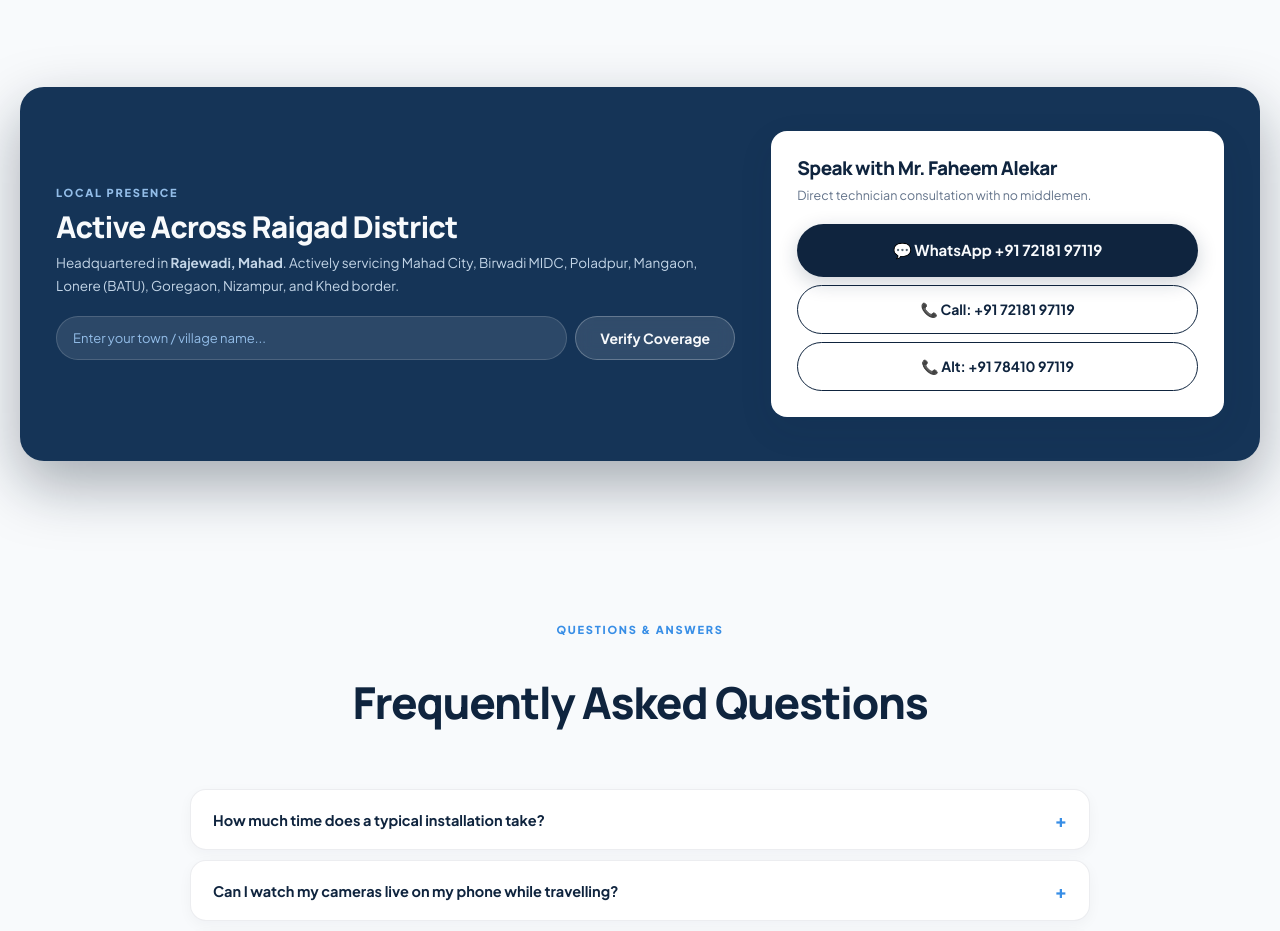
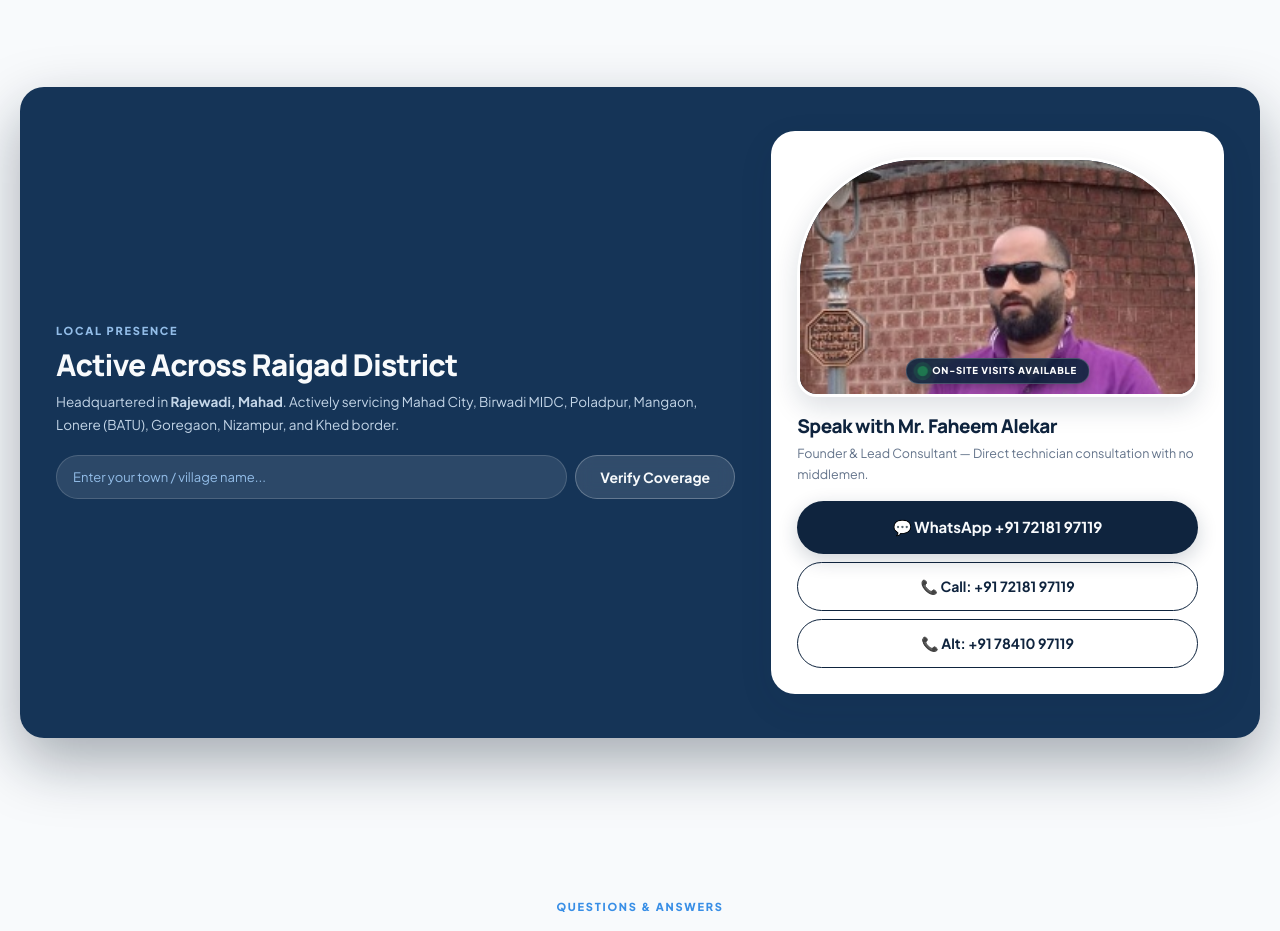
Before and after one commit to Arfaa26/Security-Camera, a website: page public/index.html in a window 1280 px wide. Shown: the part 7980-8911 px from the top of the page. Drawn offline with Linux system fonts and the light colour scheme.

Commit message:
Add technician photo of Mr. Faheem Alekar in curved executive arch frame in contact section

```diff
--- a/public/index.html
+++ b/public/index.html
@@ -739,12 +739,21 @@
 
         <div class="banner-contact-cta">
           <div class="cta-direct-box">
-            <h3>Speak with Mr. Faheem Alekar</h3>
-            <p>Direct technician consultation with no middlemen.</p>
-            <div class="cta-btns-col">
-              <a class="btn btn-navy btn-lg" href="https://wa.me/917218197119?text=Hello%20Mr.%20Alekar%20(AAN%20Security%20and%20IT%20Solutions),%20I%20want%20to%20get%20a%20quote%20for%20my%20property." target="_blank" rel="noopener">💬 WhatsApp +91 72181 97119</a>
-              <a class="btn btn-outline-navy" href="tel:+917218197119">📞 Call: +91 72181 97119</a>
-              <a class="btn btn-outline-navy" href="tel:+917841097119">📞 Alt: +91 78410 97119</a>
+            <div class="consultant-photo-curved-frame">
+              <img src="/assets/faheem-alekar.jpg" alt="Faheem Abbas Alekar - Lead Security Specialist" class="consultant-headshot-img">
+              <div class="consultant-live-badge">
+                <span class="live-blink-dot"></span>
+                <span>ON-SITE VISITS AVAILABLE</span>
+              </div>
+            </div>
+            <div class="consultant-details">
+              <h3>Speak with Mr. Faheem Alekar</h3>
+              <p>Founder & Lead Consultant — Direct technician consultation with no middlemen.</p>
+              <div class="cta-btns-col">
+                <a class="btn btn-navy btn-lg" href="https://wa.me/917218197119?text=Hello%20Mr.%20Alekar%20(AAN%20Security%20and%20IT%20Solutions),%20I%20want%20to%20get%20a%20quote%20for%20my%20property." target="_blank" rel="noopener">💬 WhatsApp +91 72181 97119</a>
+                <a class="btn btn-outline-navy" href="tel:+917218197119">📞 Call: +91 72181 97119</a>
+                <a class="btn btn-outline-navy" href="tel:+917841097119">📞 Alt: +91 78410 97119</a>
+              </div>
             </div>
           </div>
         </div>
--- a/public/styles.css
+++ b/public/styles.css
@@ -1785,21 +1785,68 @@ blockquote {
 
 .cta-direct-box {
   background: #FFFFFF;
-  border-radius: var(--radius);
+  border-radius: var(--radius-lg);
   padding: 26px;
   color: var(--text-dark);
   box-shadow: var(--shadow-card);
-}
-
-.cta-direct-box h3 {
+  display: flex;
+  flex-direction: column;
+  gap: 18px;
+}
+
+.consultant-photo-curved-frame {
+  position: relative;
+  width: 100%;
+  height: 240px;
+  border-radius: 120px 120px 20px 20px;
+  overflow: hidden;
+  border: 3px solid #FFFFFF;
+  box-shadow: 0 10px 28px rgba(15, 36, 62, 0.15);
+  background: var(--deep-navy);
+}
+
+.consultant-headshot-img {
+  width: 100%;
+  height: 100%;
+  object-fit: cover;
+  object-position: center 20%;
+  display: block;
+  transition: transform 0.3s ease;
+}
+
+.consultant-photo-curved-frame:hover .consultant-headshot-img {
+  transform: scale(1.04);
+}
+
+.consultant-live-badge {
+  position: absolute;
+  bottom: 10px;
+  left: 50%;
+  transform: translateX(-50%);
+  white-space: nowrap;
+  display: flex;
+  align-items: center;
+  gap: 6px;
+  padding: 4px 12px;
+  border-radius: 999px;
+  background: rgba(15, 36, 62, 0.9);
+  border: 1px solid rgba(255, 255, 255, 0.2);
+  color: #FFFFFF;
+  font-size: 9.5px;
+  font-weight: 800;
+  letter-spacing: 0.08em;
+  box-shadow: 0 4px 12px rgba(0, 0, 0, 0.3);
+}
+
+.consultant-details h3 {
   font-size: 19px;
   margin-bottom: 4px;
 }
 
-.cta-direct-box p {
+.consultant-details p {
   font-size: 12.5px;
   color: var(--text-muted);
-  margin-bottom: 18px;
+  margin-bottom: 16px;
 }
 
 .cta-btns-col {
```
Also changed, not shown: public/assets/faheem-alekar.jpg (added).
